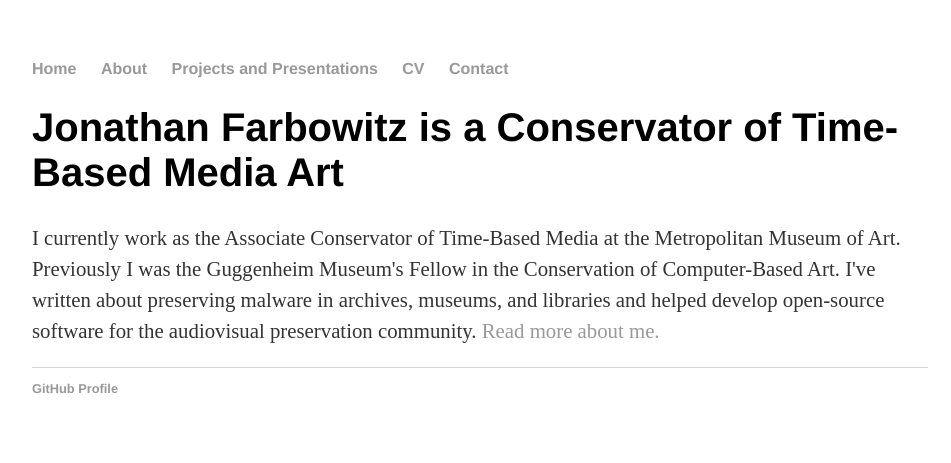
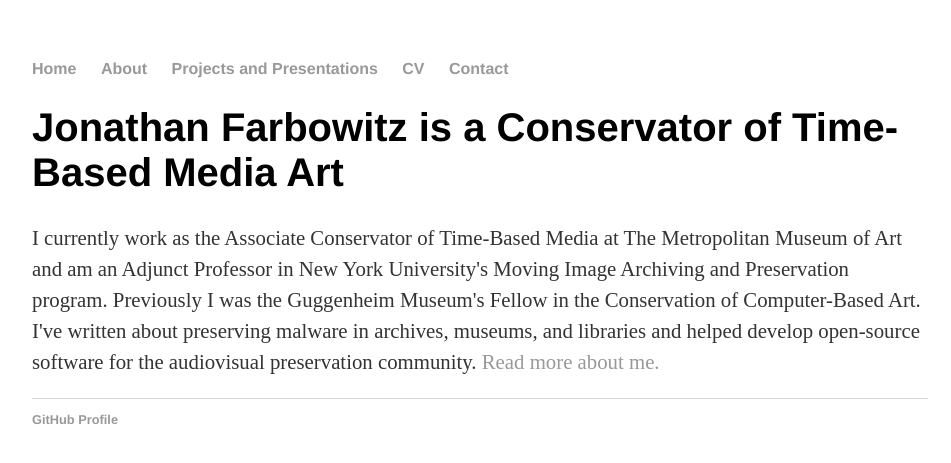
Before and after one commit to jfarbowitz/jfarbowitz.github.io, a Jekyll site: the page built from index.html, in a window 1280 px wide. Shown: the top 463 px of the page, without its empty margins (160-1111 px from the left). Built offline with Jekyll 4.4.1, drawn with Linux system fonts in a browser that asks for light colours.

Commit message:
Update index.html

```diff
--- a/index.html
+++ b/index.html
@@ -4,5 +4,5 @@
 ---
     		<div class="blurb">
         		<h1>Jonathan Farbowitz is a Conservator of Time-Based Media Art</h1>
-				<p>I currently work as the Associate Conservator of Time-Based Media at the Metropolitan Museum of Art. Previously I was the Guggenheim Museum's Fellow in the Conservation of Computer-Based Art. I've written about preserving malware in archives, museums, and libraries and helped develop open-source software for the audiovisual preservation community. <a href="/about">Read more about me.</a></p>
+				<p>I currently work as the Associate Conservator of Time-Based Media at The Metropolitan Museum of Art and am an Adjunct Professor in New York University's Moving Image Archiving and Preservation program. Previously I was the Guggenheim Museum's Fellow in the Conservation of Computer-Based Art. I've written about preserving malware in archives, museums, and libraries and helped develop open-source software for the audiovisual preservation community. <a href="/about">Read more about me.</a></p>
     		</div>
```
